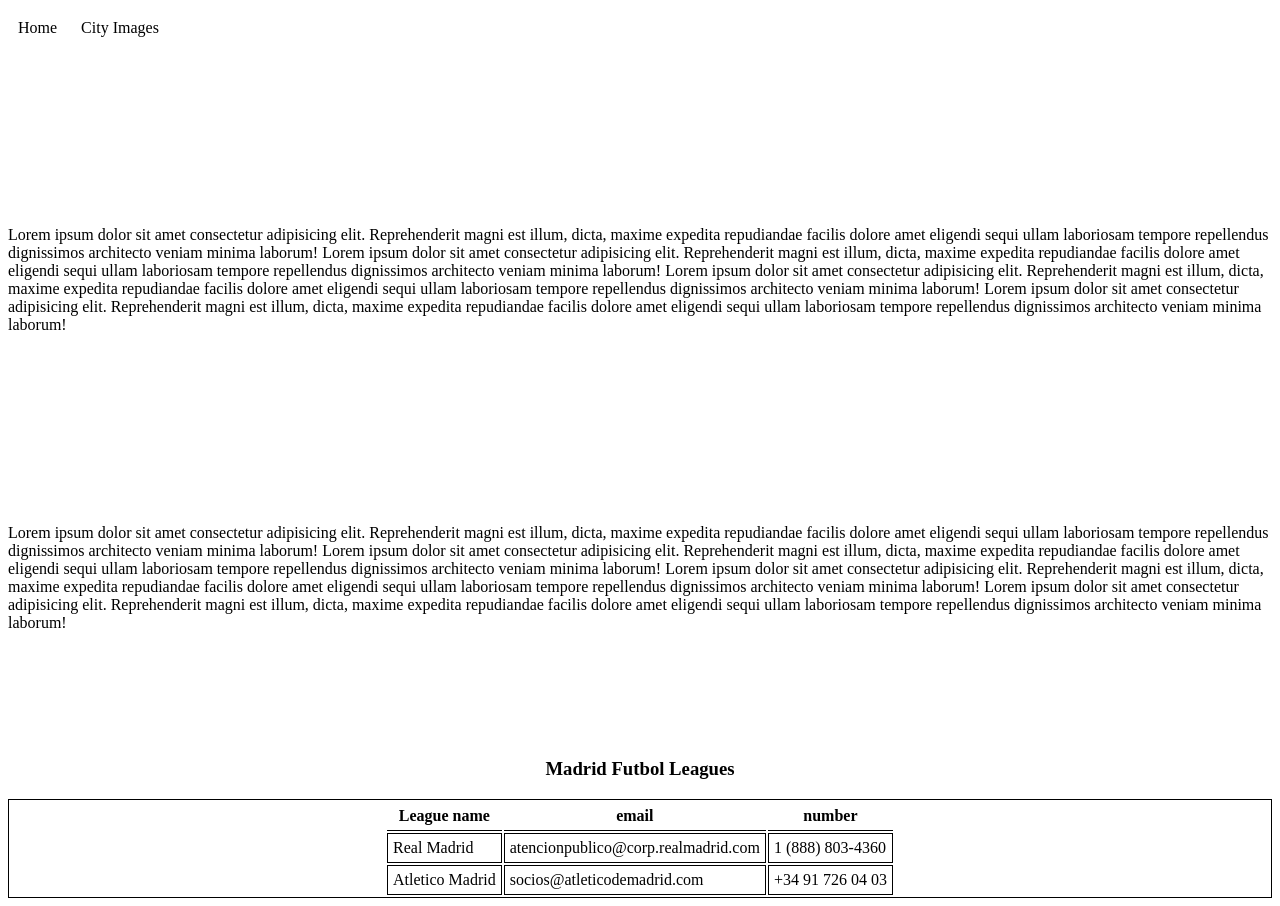
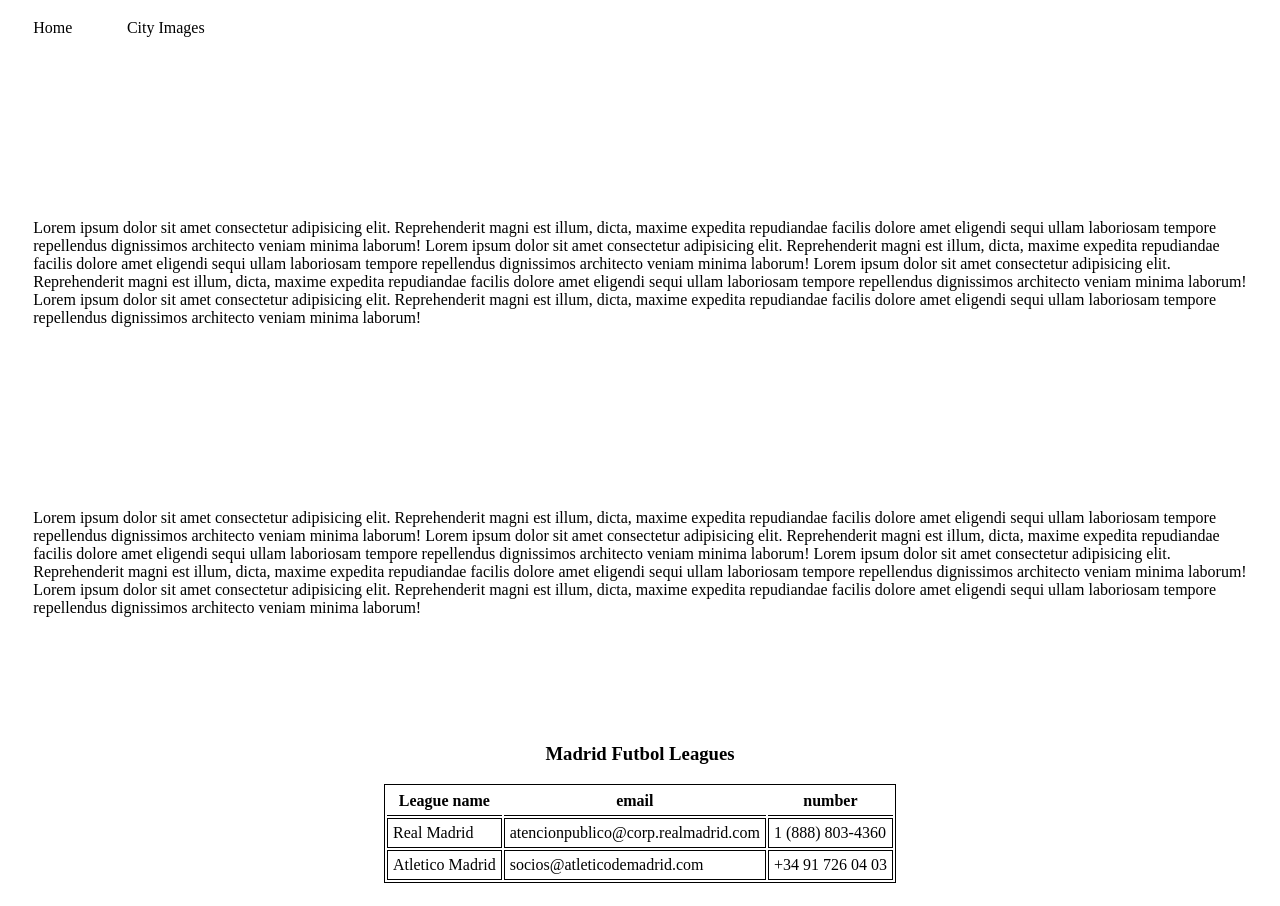
Before and after one commit to Javirb26/simple-travel-site, a plain HTML site: page index.html in a window 1280 px wide. Shown: the part 61-967 px from the top of the page. After the commit the page ends 944 px from the top, so only its background shows below. Drawn offline with Linux system fonts and the light colour scheme.

Commit message:
Fixed table center width, added left and right margin to p elements and nav elements

```diff
--- a/css/styles.css
+++ b/css/styles.css
@@ -1,5 +1,10 @@
 /* Styles for simple-travel-site */
 
+    /* Styles for body */
+    body {
+        height: 100vh;
+    }
+    /* END OF: Styles for body */
 
     /* Styles for Header and Navigation */
 
@@ -8,15 +13,16 @@
         text-align: center;
     }
 
-    /* added margin 10px all around nav links */
+    /* added margin 10px top and bottom and 2% left and right nav links */
     nav a {
-        margin: 10px;
+        margin: 10px 2%;
     }
 
     /* removed default link blue color to all a tags */
     a {
         color: inherit;
         text-decoration: none;
+
     }
 
     /* added blue hover to links when hovering over all links */
@@ -29,9 +35,9 @@
 
     /* Styles for MAIN section */
 
-    /* added 10% top and bottom margin to .para div wrapped around both p elements */
+    /* added 10% top and bottom margin and 2% left and right margin to .para div wrapped around both p elements */
     .para {
-        margin: 10% 0;
+        margin: 10% 2%;
     }
 
     /* 15% top margin added specifically to p elements */
@@ -52,11 +58,15 @@
 
     /* Styles for contact info Table */
 
+    /* Made .table display flex and centered table*/
+    .table {
+        display: flex;
+        justify-content: center;
+    }
+
     /* added border around table made table flex and centered table*/
     table {
         border: 1px solid black;
-        display: flex;
-        justify-content: center;
     }
 
     /* centered h3 element */
--- a/index.html
+++ b/index.html
@@ -53,13 +53,15 @@
         </div>
         <!-- END OF: info about spain -->
 
+        <!-- subtitle -->
+        <h3>Madrid Futbol Leagues</h3>
+        <!-- END OF: subtitle -->
+
         <!-- Contact info table -->
         <div class="table">
             <table>
 
-                <!-- subtitle -->
-                <h3>Madrid Futbol Leagues</h3>
-                <!-- END OF: subtitle -->
+
 
                 <!-- table headers -->
                 <tr>
```
